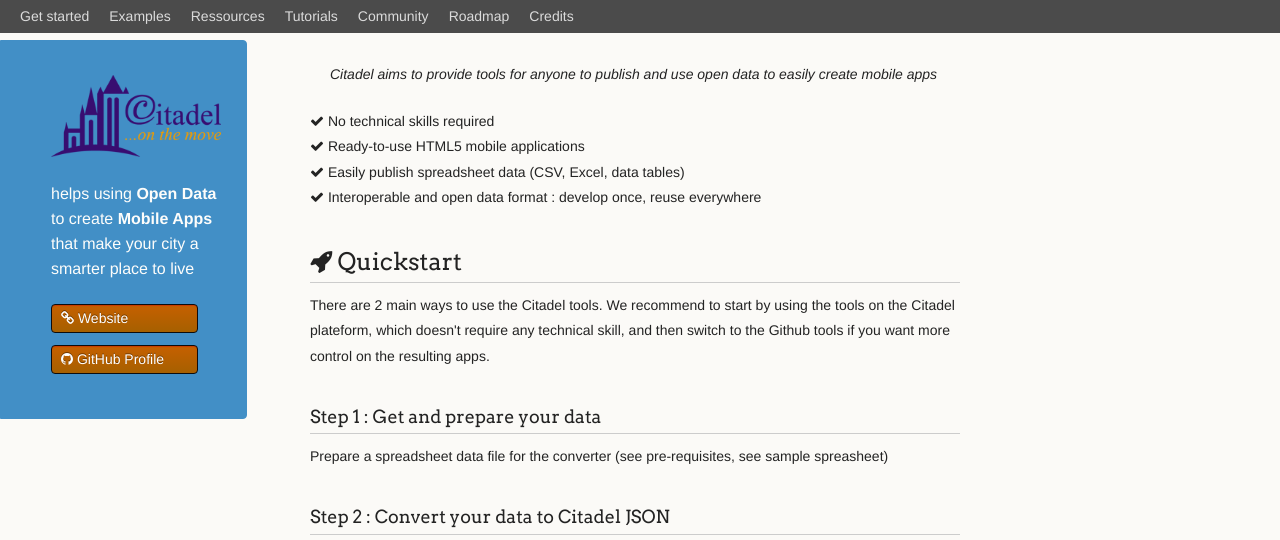
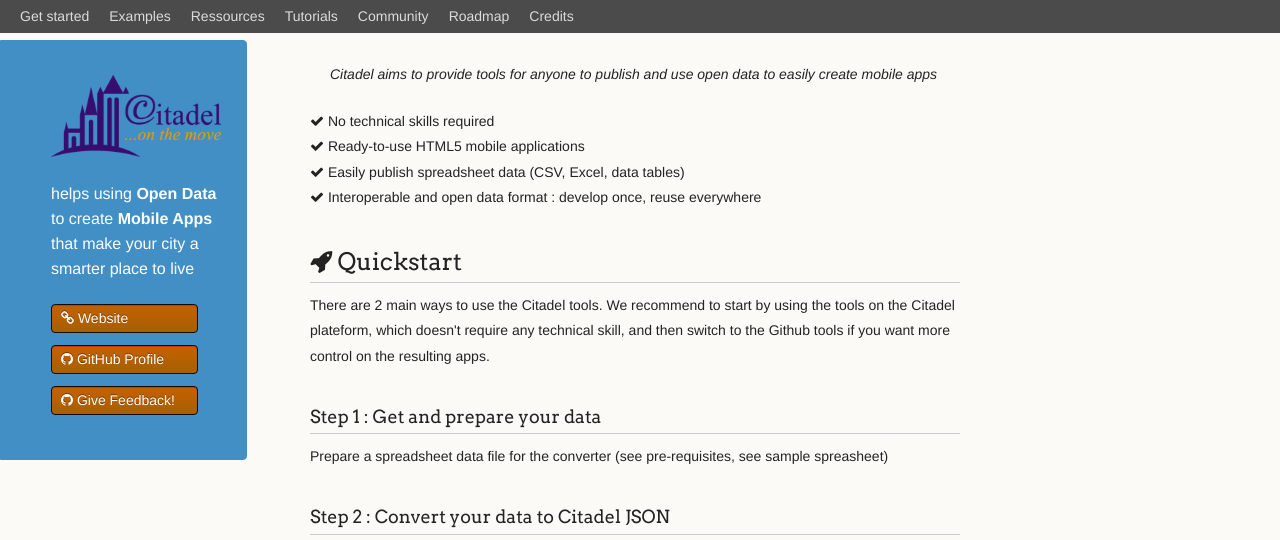
Before and after one commit to CitadelOnTheMove/CitadelOnTheMove.github.io, a plain HTML site: page index.html in a window 1280 px wide. Shown: the top 540 px of the page. Drawn offline with Linux system fonts and the light colour scheme.

Commit message:
Add feedback link

```diff
--- a/index.html
+++ b/index.html
@@ -35,6 +35,7 @@
         <ul>
           <li><a class="buttons" href="http://www.citadelonthemove.eu/"><i class="fa fa-link"></i> Website</a></li>
           <li><a class="buttons" href="https://github.com/CitadelOnTheMove"><i class="fa fa-github"></i> GitHub Profile</a></li>
+          <li><a class="buttons" href="https://github.com/CitadelOnTheMove/CitadelOnTheMove.github.io/issues"><i class="fa fa-github"></i> Give Feedback!</a></li>
         </ul>
       </header>
 
```
Also changed, not shown: tutorials.html (+1 -0 lines).
